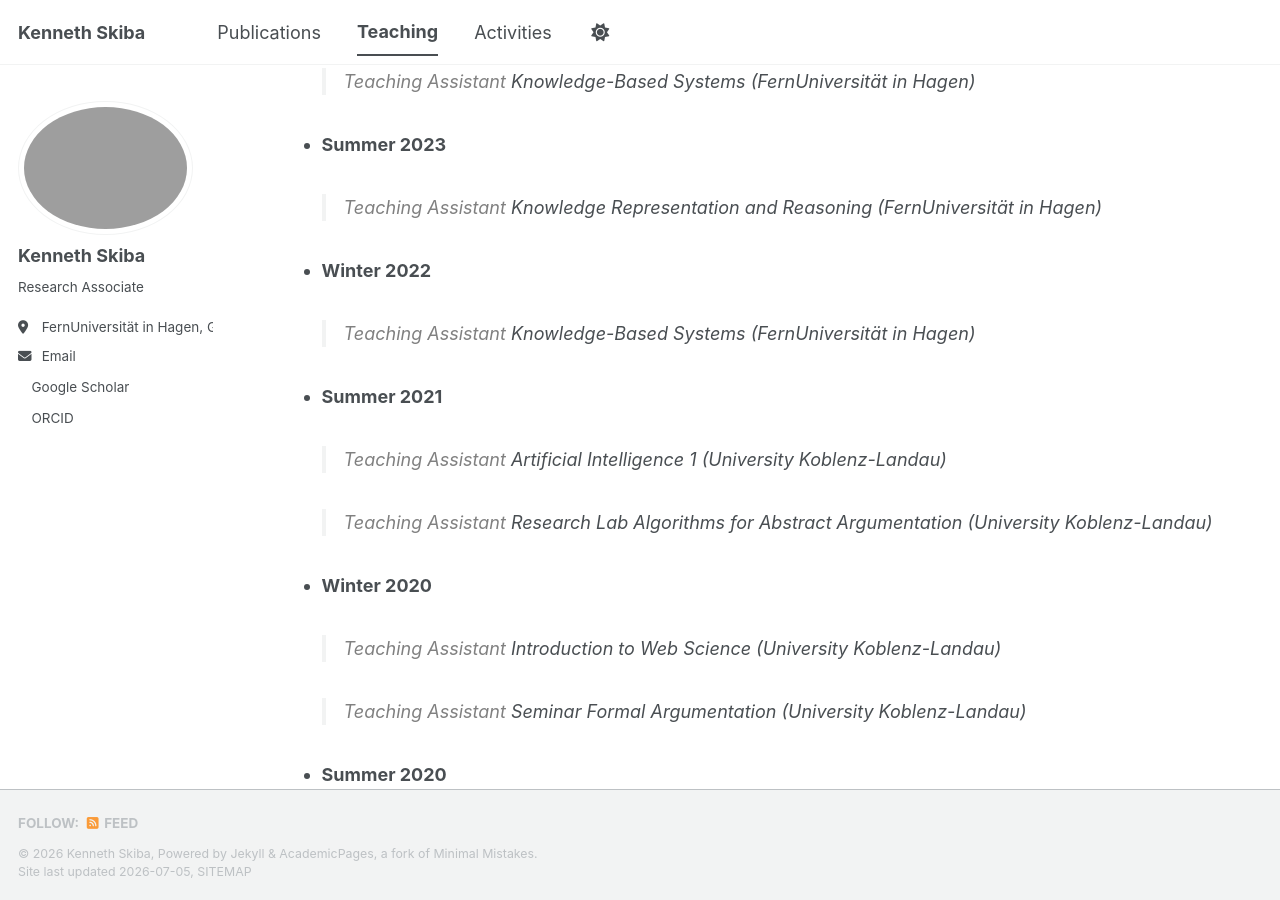
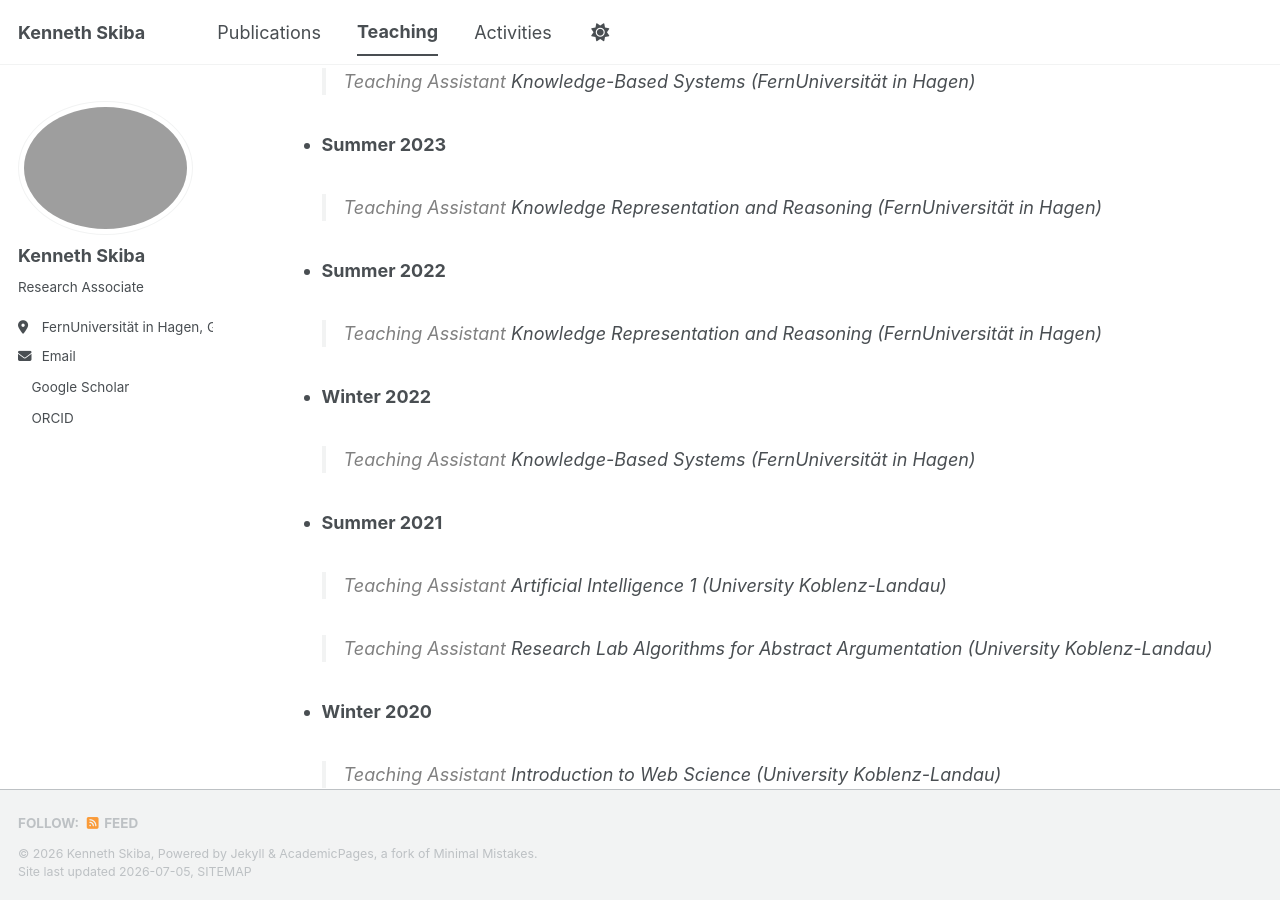
Before and after one commit to kennethskiba/kennethskiba.github.io, a Jekyll site: the page built from _pages/teaching.html, in a window 1280 px wide and 900 px high, scrolled down 961 px. Built offline with Jekyll 4.4.1, drawn with Linux system fonts in a browser that asks for light colours; a style sheet for code colours, icons or effects is not loaded.

Commit message:
Update teaching.html

```diff
--- a/_pages/teaching.html
+++ b/_pages/teaching.html
@@ -22,6 +22,8 @@ author_profile: true
  <li><strong>Winter 2023</strong></li>
     <blockquote><font color="grey">Teaching Assistant</font> Knowledge-Based Systems (FernUniversität in Hagen)</blockquote>
  <li><strong>Summer 2023</strong></li>
+    <blockquote><font color="grey">Teaching Assistant</font> Knowledge Representation and Reasoning (FernUniversität in Hagen)</blockquote>
+  <li><strong>Summer 2022</strong></li>
     <blockquote><font color="grey">Teaching Assistant</font> Knowledge Representation and Reasoning (FernUniversität in Hagen)</blockquote>
   <li><strong>Winter 2022</strong></li>
     <blockquote><font color="grey">Teaching Assistant</font> Knowledge-Based Systems (FernUniversität in Hagen)</blockquote>
```
